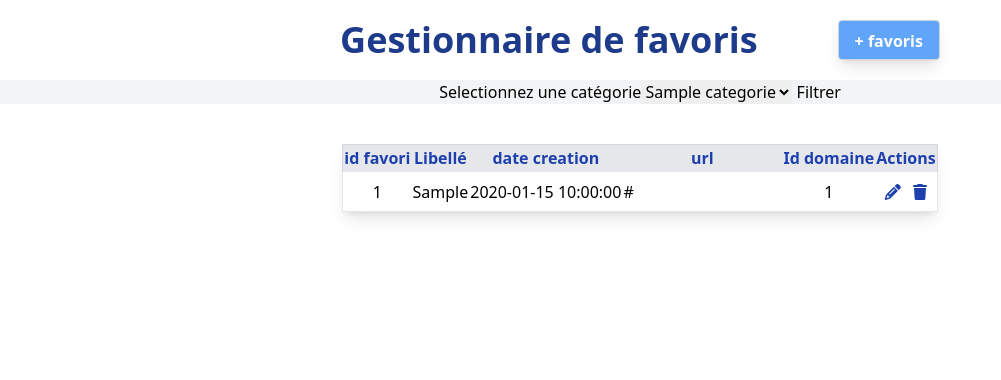
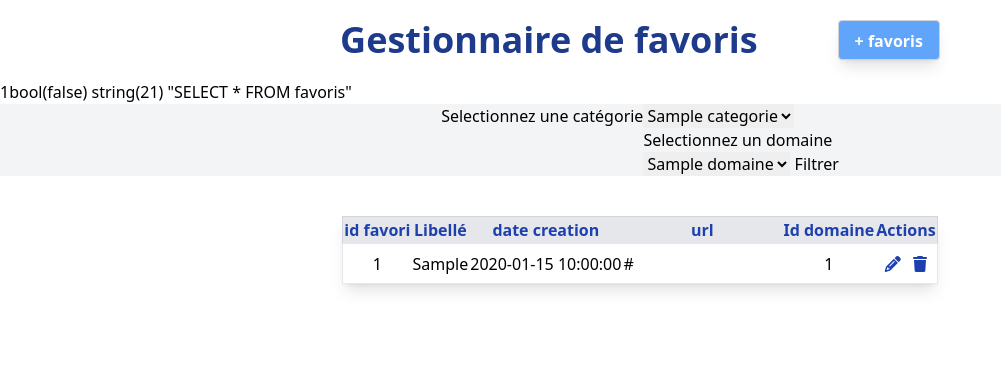
Before and after one commit to agustinZavalaAguilar/brief6, a PHP site: page /?filtreDomaine=1 in a window 1280 px wide. Shown: the top 380 px of the page, without its empty margins (0-1001 px from the left). Run offline with PHP 8.4, Linux system fonts and the light colour scheme; tables that the repository leaves empty or names only in its code hold one stand-in row (values such as "Sample post"); lists and menus that the app fills with data are empty; style sheets or scripts are compiled from the project's sources; some libraries are stand-ins or nearby versions.

Commit message:
filtrage par categorie, début de filtrage par domaine

```diff
--- a/src/index.php
+++ b/src/index.php
@@ -13,32 +13,69 @@
 </head>
 <body class="bg-">
     <!---Cherche le fichier header, pour lisibilité---->
-    <?php include("header.php"); ?>
-    <!----Cherche le fichier qui questionne la base de données------>
-    <?php include("pdo.php"); ?>
-    <!--Affichage (SELECT) :-->
-    <?php $result = $pdo->query("SELECT * FROM favoris /*WHERE prenom='julien'*/");
-    $favoris = $result->fetchAll(PDO::FETCH_ASSOC);?>
-    <!--Requête par categorie-->
-    <?php $result = $pdo->query("SELECT * FROM categorie /*WHERE prenom='julien'*/");
-    $categories = $result->fetchAll(PDO::FETCH_ASSOC);?>
+    <?php
+
+    include("header.php");
+    include("pdo.php");
+
+
+    $requeteSQL="";
+    echo $_GET['filtreDomaine'];
+    var_dump(isset($_GET['filtreCategorie']));
+    if (isset($_GET['filtreCategorie'])) {
+        $requeteSQL = "SELECT * FROM favoris
+        INNER JOIN cat_fav ON favoris.id_favori = cat_fav.id_favori
+        INNER JOIN categorie ON categorie.id_categorie = cat_fav.id_categorie
+        WHERE categorie.id_categorie = " . $_GET['filtreCategorie'];
+    } else {
+        $requeteSQL= "SELECT * FROM favoris";
+    };
+    var_dump($requeteSQL);
+
+   $result = $pdo->query($requeteSQL);
+    $favoris = $result->fetchAll(PDO::FETCH_ASSOC);
 
 
 
+   /* $categories = $result->fetchAll(PDO::FETCH_ASSOC);*/
+
+?>
+
+
     <!--Requête par domaine-->
-    <?php $result = $pdo->query("SELECT * FROM categorie /*WHERE prenom='julien'*/");
-    $categories = $result->fetchAll(PDO::FETCH_ASSOC);?>
+    <?php
+
+        $result = $pdo->query("SELECT * FROM categorie /*WHERE prenom='julien'*/");
+        $categories = $result->fetchAll(PDO::FETCH_ASSOC);
+        $result = $pdo->query("SELECT * FROM domaine /*WHERE prenom='julien'*/");
+        $domaines = $result->fetchAll(PDO::FETCH_ASSOC);
+
+    ?>
+
     <div class="flex justify-center block bg-gray-100">
     <!--Row avec les boutons de tri------------>
         <h2>Selectionnez une catégorie</h2>
         <form action="" method="GET">
-            <select name="filtreCategorie" value="filtreCategorie">
+            <select name="filtreCategorie" >
             <?php foreach ($categories as $categorie) { ?>
-                <option class="font-normal" ><?= $categorie['nom_cat'] ?></option>
+                <option class="font-normal" value="<?php echo $categorie['id_categorie']?>"><?= $categorie['nom_cat'] ?></option>
             <?php
             }
             ?>
             </select>
+            <!-----------Tri par domaine---------------------------->
+            <h2>Selectionnez un domaine</h2>
+            <select name="filtreDomaine" >
+            <?php foreach ($domaines as $domaine) { ?>
+                <option class="font-normal" value="<?php echo $domaine['id_domaine']?>"><?= $domaine['nom_domaine'] ?></option>
+            <?php
+            }
+            ?>
+            </select>
+
+
+
+
             <button type="submit">Filtrer</button>
         </form>
 
```
